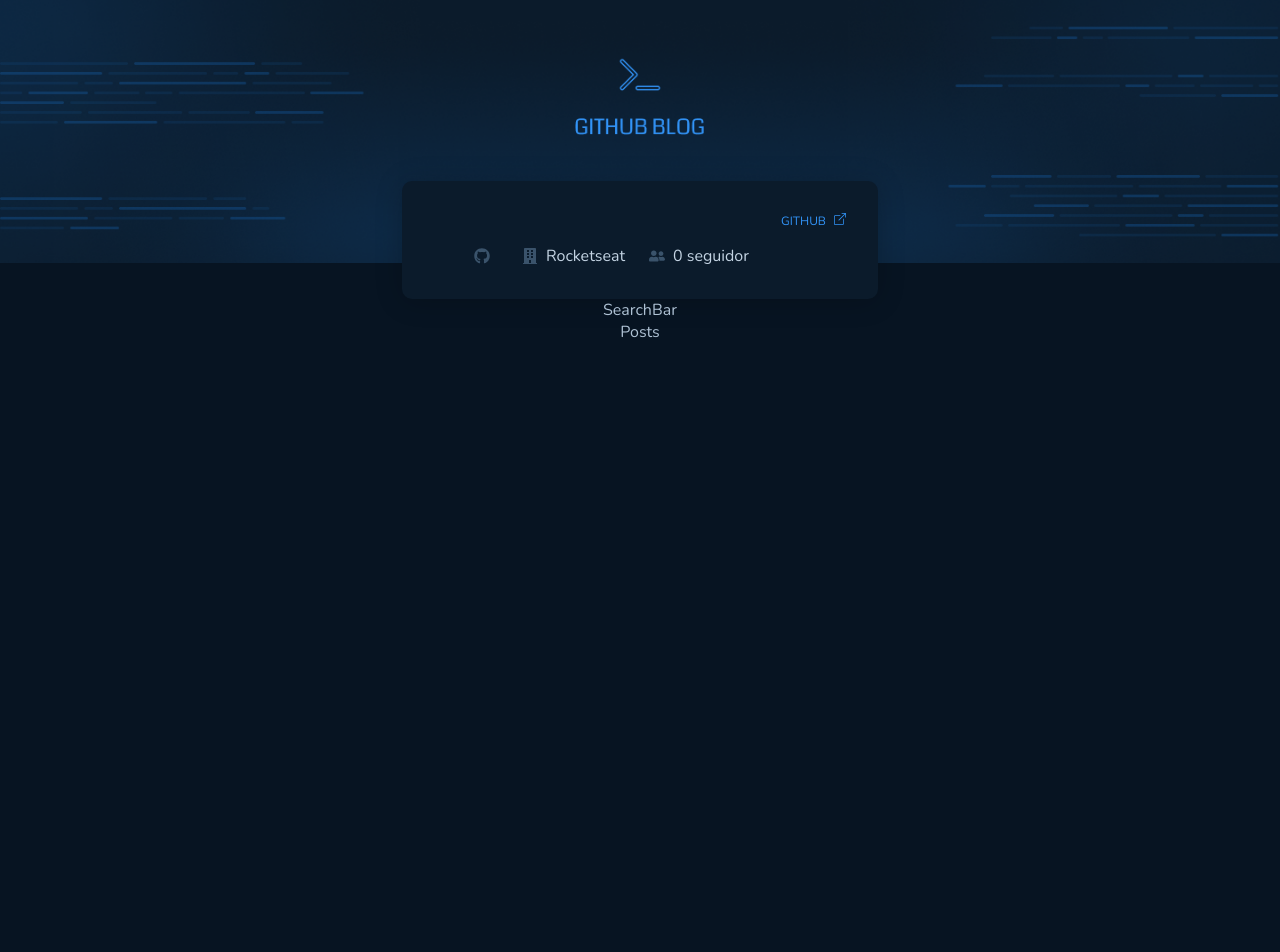
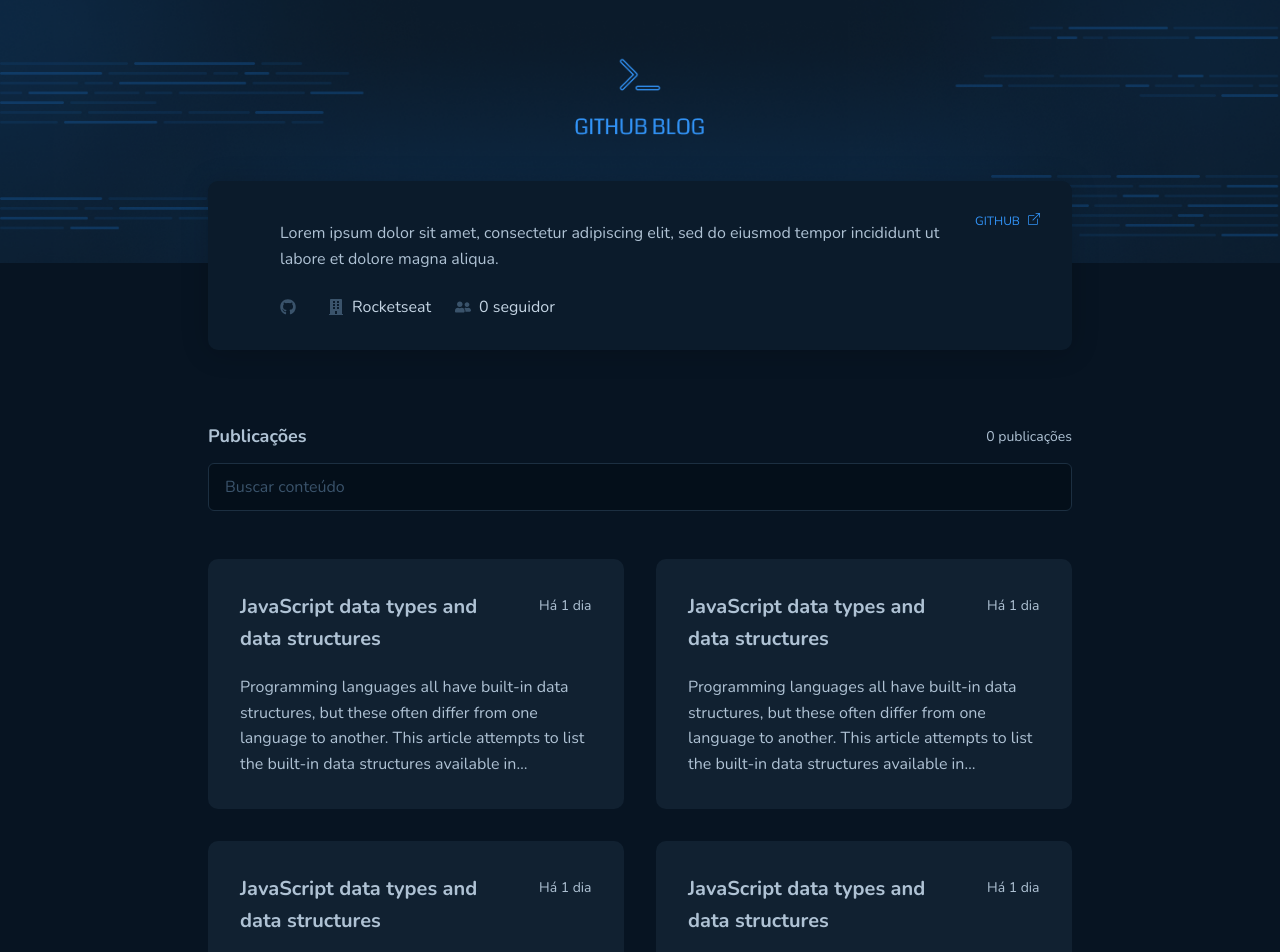
Before and after one commit to Jullbs/05-ignite-github-blog, a React (Vite) app: page / in a window 1280 px wide. Shown: the top 952 px of the page. Before the commit the page ends 800 px from the top, so only its background shows below. Built offline with nearby package versions, Linux system fonts and the light colour scheme; no server answers.

Commit message:
Added SearchBar and PostsDisplay Components

```diff
--- /dev/null
+++ b/src/pages/Home/components/PostsDisplay/index.tsx
@@ -0,0 +1,60 @@
+import { PostCard, PostsDisplayContainer } from './styles'
+
+export function PostsDisplay() {
+  return (
+    <PostsDisplayContainer>
+      <PostCard>
+        <span>
+          <h2>JavaScript data types and data structures</h2>
+          <p>Há 1 dia</p>
+        </span>
+        <p>
+          Programming languages all have built-in data structures, but these
+          often differ from one language to another. This article attempts to
+          list the built-in data structures available in JavaScript and what
+          properties they have. These can be used to build other data
+          structures.
+        </p>
+      </PostCard>
+      <PostCard>
+        <span>
+          <h2>JavaScript data types and data structures</h2>
+          <p>Há 1 dia</p>
+        </span>
+        <p>
+          Programming languages all have built-in data structures, but these
+          often differ from one language to another. This article attempts to
+          list the built-in data structures available in JavaScript and what
+          properties they have. These can be used to build other data
+          structures.
+        </p>
+      </PostCard>
+      <PostCard>
+        <span>
+          <h2>JavaScript data types and data structures</h2>
+          <p>Há 1 dia</p>
+        </span>
+        <p>
+          Programming languages all have built-in data structures, but these
+          often differ from one language to another. This article attempts to
+          list the built-in data structures available in JavaScript and what
+          properties they have. These can be used to build other data
+          structures.
+        </p>
+      </PostCard>
+      <PostCard>
+        <span>
+          <h2>JavaScript data types and data structures</h2>
+          <p>Há 1 dia</p>
+        </span>
+        <p>
+          Programming languages all have built-in data structures, but these
+          often differ from one language to another. This article attempts to
+          list the built-in data structures available in JavaScript and what
+          properties they have. These can be used to build other data
+          structures.
+        </p>
+      </PostCard>
+    </PostsDisplayContainer>
+  )
+}
--- /dev/null
+++ b/src/pages/Home/components/PostsDisplay/styles.ts
@@ -0,0 +1,44 @@
+import styled from 'styled-components'
+
+export const PostsDisplayContainer = styled.div`
+  display: flex;
+  max-width: 54rem;
+  flex-wrap: wrap;
+  gap: 2rem;
+`
+
+export const PostCard = styled.div`
+  display: flex;
+  flex-direction: column;
+  max-width: 26rem;
+  padding: 2rem;
+  gap: 1.25rem;
+  border-radius: 10px;
+
+  background: ${(props) => props.theme['indigo-700']};
+
+  > span {
+    display: flex;
+    gap: 1rem;
+
+    > h2 {
+      max-width: 17.6875rem;
+      font-size: 1.25rem;
+      line-height: 160%;
+    }
+
+    > p {
+      font-size: 0.875rem;
+      margin-top: 5px;
+    }
+  }
+
+  > p {
+    line-height: 160%;
+
+    display: -webkit-box;
+    -webkit-line-clamp: 4;
+    -webkit-box-orient: vertical;
+    overflow: hidden;
+  }
+`
--- /dev/null
+++ b/src/pages/Home/components/SearchBar/index.tsx
@@ -0,0 +1,13 @@
+import { SearchBarContainer } from './styles'
+
+export function SearchBar() {
+  return (
+    <SearchBarContainer>
+      <span>
+        <h2>Publicações</h2>
+        <p>0 publicações</p>
+      </span>
+      <input type="text" placeholder="Buscar conteúdo" />
+    </SearchBarContainer>
+  )
+}
--- /dev/null
+++ b/src/pages/Home/components/SearchBar/styles.ts
@@ -0,0 +1,43 @@
+import styled from 'styled-components'
+
+export const SearchBarContainer = styled.div`
+  display: flex;
+  flex-direction: column;
+  max-width: 54rem;
+  gap: 0.75rem;
+  margin-top: 1.5rem;
+
+  > span {
+    display: flex;
+    justify-content: space-between;
+    align-items: center;
+
+    h2 {
+      font-size: 1.125rem;
+      line-height: 160%;
+    }
+
+    p {
+      font-size: 0.875rem;
+    }
+  }
+
+  > input {
+    width: 54rem;
+    padding: 0.75rem 1rem;
+
+    background: ${(props) => props.theme['indigo-1000']};
+    border: 1px solid ${(props) => props.theme['indigo-600']};
+    border-radius: 6px;
+
+    color: ${(props) => props.theme['indigo-300']};
+
+    &::placeholder {
+      color: ${(props) => props.theme['indigo-500']};
+    }
+
+    &:focus {
+      outline: 1px solid ${(props) => props.theme['blue-300']};
+    }
+  }
+`
--- a/src/pages/Home/components/Summary/index.tsx
+++ b/src/pages/Home/components/Summary/index.tsx
@@ -44,7 +44,10 @@
           <h1>{userInfo.name}</h1>
         </div>
 
-        <p>{userInfo.bio}</p>
+        <p>
+          Lorem ipsum dolor sit amet, consectetur adipiscing elit, sed do
+          eiusmod tempor incididunt ut labore et dolore magna aliqua.
+        </p>
 
         <div>
           <span>
--- a/src/pages/Home/components/Summary/styles.ts
+++ b/src/pages/Home/components/Summary/styles.ts
@@ -22,9 +22,15 @@
     all: unset;
     display: flex;
     gap: 0.5rem;
+    height: 1rem;
 
     font-size: 0.75rem;
+    cursor: pointer;
     color: ${(props) => props.theme['blue-300']};
+
+    &:hover {
+      border-bottom: 1px solid ${(props) => props.theme['blue-300']};
+    }
   }
 `
 
--- a/src/pages/Home/index.tsx
+++ b/src/pages/Home/index.tsx
@@ -1,12 +1,17 @@
+import { PostsDisplay } from './components/PostsDisplay'
+import { SearchBar } from './components/SearchBar'
 import { Summary } from './components/Summary'
+
 import { HomeContainer } from './styles'
 
 export function Home() {
   return (
     <HomeContainer>
       <Summary />
-      <p>SearchBar</p>
-      <p>Posts</p>
+
+      <SearchBar />
+
+      <PostsDisplay />
     </HomeContainer>
   )
 }
--- a/src/pages/Home/styles.ts
+++ b/src/pages/Home/styles.ts
@@ -4,4 +4,5 @@
   display: flex;
   flex-direction: column;
   align-items: center;
+  gap: 3rem;
 `
```
